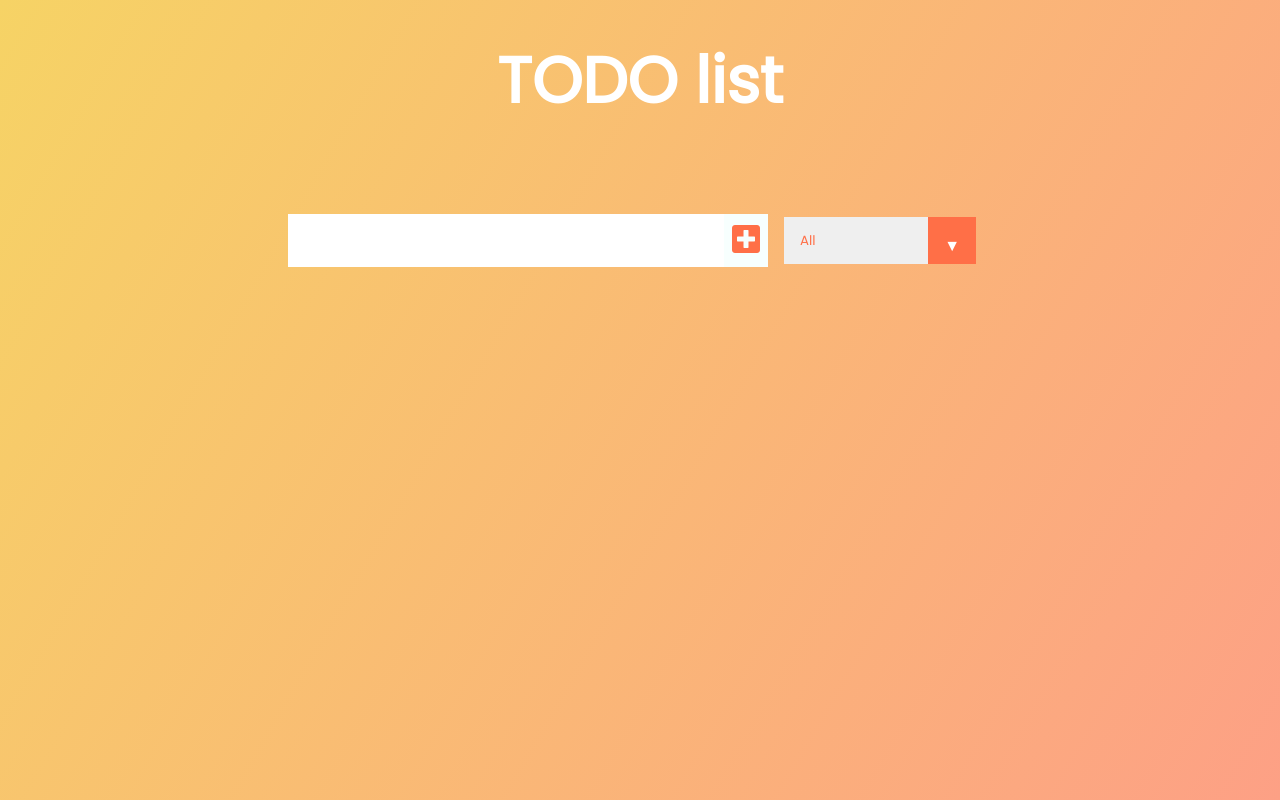
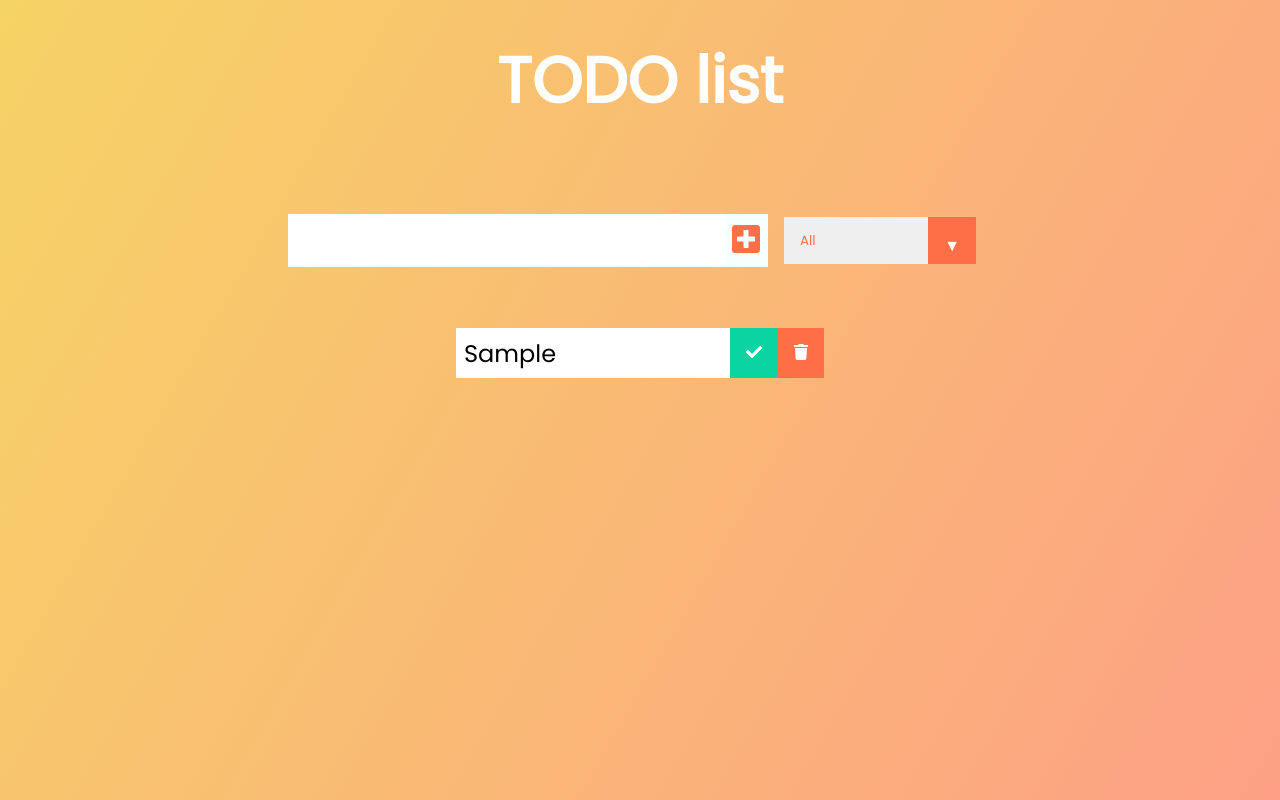
Before and after one commit to AironRuda/todo-app-with-react, a React (Create React App) app: page / in a window 1280 px wide. Both pictures are taken after typing "Sample" into the empty fields and a click on the button 746 px from the left and 240 px from the top of the page. Built offline with nearby package versions, Linux system fonts and the light colour scheme.

Commit message:
feat: add todo to todoList

```diff
--- a/src/App.js
+++ b/src/App.js
@@ -12,7 +12,7 @@
         <h1>TODO list</h1>
       </header>
       <Form todos={todos} setTodos={setTodos} inputText={inputText} setInputText={setInputText}/>
-      <TodoList />
+      <TodoList todos={todos}/>
     </div>
   );
 }
--- a/src/components/Form.js
+++ b/src/components/Form.js
@@ -2,7 +2,6 @@
 
 const Form = ({ inputText, setInputText, todos, setTodos }) => {
   const inputTextHandler = (e) => {
-    console.log(e.target.value);
     setInputText(e.target.value);
   };
 
@@ -10,7 +9,7 @@
     e.preventDefault();
     setTodos([
       ...todos,
-      { text: inputText, completed: false, id: Math.random * 1000 },
+      { text: inputText, completed: false, id: Math.random() * 1000 },
     ]);
     setInputText("");
   };
--- /dev/null
+++ b/src/components/Todo.js
@@ -0,0 +1,15 @@
+const Todo = ({ text }) => {
+  return (
+    <div className="todo">
+      <li className="todo-item">{text}</li>
+      <button className="complete-btn">
+        <i className="fas fa-check"></i>
+      </button>
+      <button className="trash-btn">
+        <i className="fas fa-trash"></i>
+      </button>
+    </div>
+  );
+};
+
+export default Todo;
--- a/src/components/TodoList.js
+++ b/src/components/TodoList.js
@@ -1,9 +1,15 @@
 import React from "react";
+import Todo from "./Todo";
 
-const TodoList = () => {
+const TodoList = ({ todos }) => {
+  //   console.log(todos);
   return (
     <div className="todo-container">
-      <ul className="todo-list"></ul>
+      <ul className="todo-list">
+        {todos.map((todo) => (
+          <Todo key={todo.id} text={todo.text} />
+        ))}
+      </ul>
     </div>
   );
 };
```
